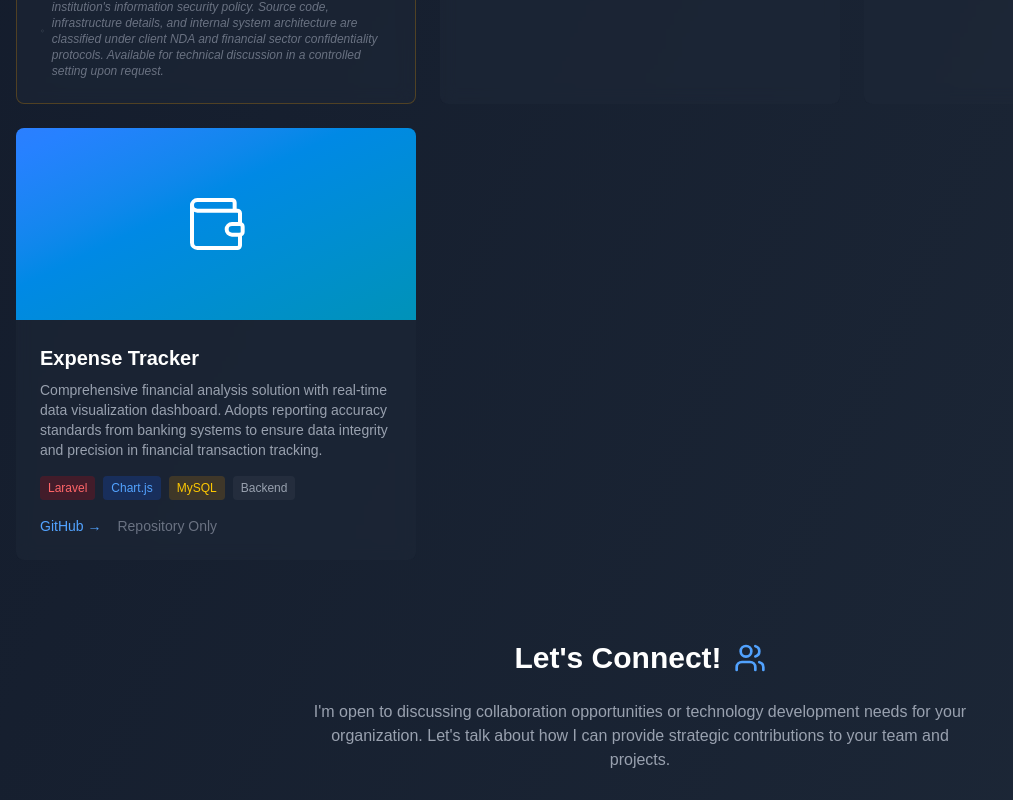
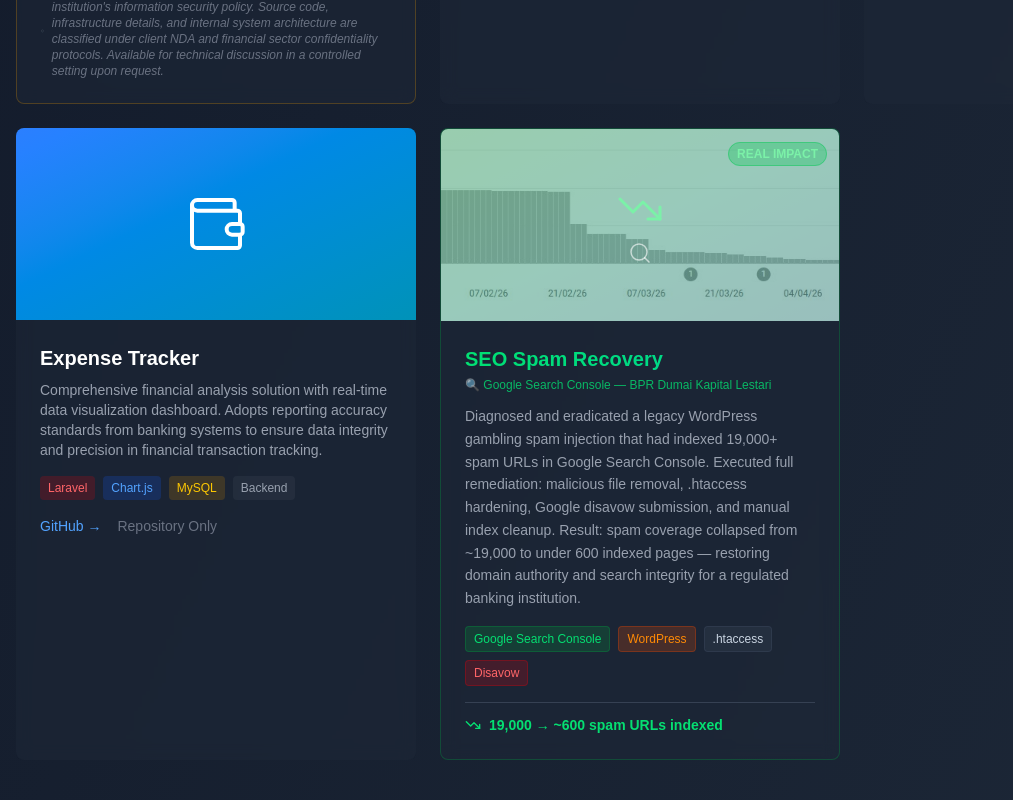
Before and after one commit to Rock-Code-Brutal/MyPortofolio, a Next.js app: page / in a window 1280 px wide. Shown: the part 1720-2520 px from the top of the page, without its empty margins (0-1013 px from the left). Built offline with nearby package versions, Linux system fonts and the light colour scheme.

Commit message:
feat: add SEO spam recovery project card with GSC evidence

```diff
--- a/src/app/page.tsx
+++ b/src/app/page.tsx
@@ -1,7 +1,8 @@
 'use client';
 
 import { SpeedInsights } from '@vercel/speed-insights/next';
-import { CheckSquare, Newspaper, Wallet, Mail, Github, Linkedin, MessageCircle, Briefcase, FileText, Users, Shield, Building2 } from 'lucide-react';
+import { CheckSquare, Newspaper, Wallet, Mail, Github, Linkedin, MessageCircle, Briefcase, FileText, Users, Shield, Building2, TrendingDown, Search } from 'lucide-react';
+import Image from 'next/image';
 import { useLanguage } from '@/contexts/LanguageContext';
 import LanguageToggle from '@/components/LanguageToggle';
 
@@ -274,6 +275,49 @@
                                 </div>
                             </div>
                         </div>
+
+                        {/* Project 4: SEO Spam Recovery */}
+                        <div className="bg-gray-800/50 rounded-lg overflow-hidden backdrop-blur-sm hover:scale-105 transition-transform duration-300 border border-green-600/30">
+                            <div className="h-48 bg-gradient-to-br from-green-700 via-emerald-700 to-teal-800 flex items-center justify-center relative overflow-hidden">
+                                <Image
+                                    src="/gsc.jpeg"
+                                    alt="GSC spam recovery evidence"
+                                    fill
+                                    className="object-cover opacity-60"
+                                    onError={(e) => { (e.target as HTMLImageElement).style.display = 'none'; }}
+                                />
+                                <div className="relative z-10 text-center">
+                                    <TrendingDown className="text-green-300 mx-auto mb-2" size={48} strokeWidth={1.5} />
+                                    <Search className="text-white/60 mx-auto" size={24} strokeWidth={1.5} />
+                                </div>
+                                <div className="absolute top-3 right-3 z-10">
+                                    <span className="text-xs px-2 py-1 bg-green-500/30 text-green-300 border border-green-500/40 rounded-full font-bold">
+                                        {t.projects.seoRecovery.badge}
+                                    </span>
+                                </div>
+                            </div>
+                            <div className="p-6">
+                                <h3 className="text-xl font-semibold mb-1 text-transparent bg-gradient-to-r from-green-400 to-emerald-400 bg-clip-text">
+                                    {t.projects.seoRecovery.title}
+                                </h3>
+                                <p className="text-xs text-green-400/80 font-medium mb-3">
+                                    🔍 {t.projects.seoRecovery.subtitle}
+                                </p>
+                                <p className="text-gray-400 text-sm mb-4 leading-relaxed">
+                                    {t.projects.seoRecovery.description}
+                                </p>
+                                <div className="flex flex-wrap gap-2 mb-4">
+                                    <span className="text-xs px-2 py-1 bg-green-600/20 text-green-400 rounded border border-green-600/30">Google Search Console</span>
+                                    <span className="text-xs px-2 py-1 bg-orange-600/20 text-orange-400 rounded border border-orange-600/30">WordPress</span>
+                                    <span className="text-xs px-2 py-1 bg-slate-600/20 text-slate-300 rounded border border-slate-600/30">.htaccess</span>
+                                    <span className="text-xs px-2 py-1 bg-red-600/20 text-red-400 rounded border border-red-600/30">Disavow</span>
+                                </div>
+                                <div className="flex items-center gap-2 text-sm font-semibold text-green-400 border-t border-gray-700 pt-3">
+                                    <TrendingDown size={16} />
+                                    <span>{t.projects.seoRecovery.result}</span>
+                                </div>
+                            </div>
+                        </div>
                     </div>
                 </section>
 
--- a/src/locales/translations.ts
+++ b/src/locales/translations.ts
@@ -51,6 +51,14 @@
         description: "Comprehensive financial analysis solution with real-time data visualization dashboard. Adopts reporting accuracy standards from banking systems to ensure data integrity and precision in financial transaction tracking.",
         github: "GitHub →",
         repoOnly: "Repository Only",
+      },
+      seoRecovery: {
+        title: "SEO Spam Recovery",
+        subtitle: "Google Search Console — BPR Dumai Kapital Lestari",
+        badge: "REAL IMPACT",
+        description: "Diagnosed and eradicated a legacy WordPress gambling spam injection that had indexed 19,000+ spam URLs in Google Search Console. Executed full remediation: malicious file removal, .htaccess hardening, Google disavow submission, and manual index cleanup. Result: spam coverage collapsed from ~19,000 to under 600 indexed pages — restoring domain authority and search integrity for a regulated banking institution.",
+        result: "19,000 → ~600 spam URLs indexed",
+        proofLabel: "GSC Evidence",
       },
     },
     contact: {
@@ -118,6 +126,14 @@
         github: "GitHub →",
         repoOnly: "Repositori Saja",
       },
+      seoRecovery: {
+        title: "SEO Spam Recovery",
+        subtitle: "Google Search Console — BPR Dumai Kapital Lestari",
+        badge: "DAMPAK NYATA",
+        description: "Mendiagnosis dan membasmi injeksi spam judi WordPress lama yang telah mengindeks 19.000+ URL spam di Google Search Console. Melakukan remediasi penuh: penghapusan file berbahaya, hardening .htaccess, pengajuan Google disavow, dan pembersihan indeks manual. Hasilnya: cakupan spam turun dari ~19.000 menjadi di bawah 600 URL terindeks — memulihkan otoritas domain dan integritas pencarian institusi perbankan yang terregulasi.",
+        result: "19.000 → ~600 URL spam terindeks",
+        proofLabel: "Bukti GSC",
+      },
     },
     contact: {
       title: "Mari Terhubung!",
```
Also changed, not shown: public/gsc.jpeg (added).
